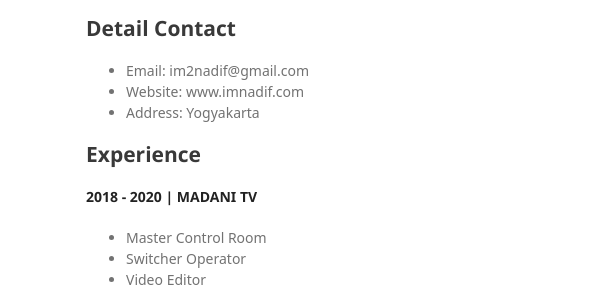
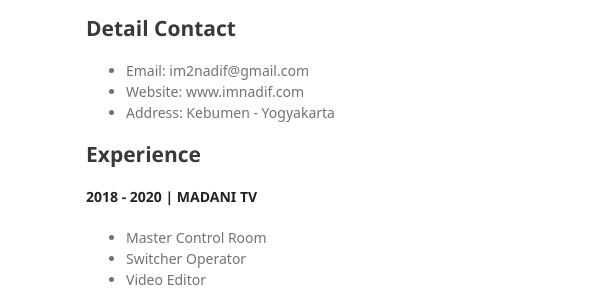
Before and after one commit to im2nadif/im2nadif.github.io, a plain HTML site: page index.html in a window 1280 px wide. Shown: the part 167-461 px from the top of the page, 484-1097 px from the left. Drawn offline with Linux system fonts and the light colour scheme; a script that the page names is missing; a web font is replaced by a local one.

Commit message:
Update index.html

```diff
--- a/index.html
+++ b/index.html
@@ -63,7 +63,7 @@ if ((host == window.location.host) && (window.location.protocol != "https:"))
 <ul>
   <li>Email: im2nadif@gmail.com</li>
   <li>Website: www.imnadif.com</li>
-  <li>Address: Yogyakarta</li>
+  <li>Address: Kebumen - Yogyakarta</li>
 </ul>
 
 <h2 id="employment-history">Experience</h2>
```
